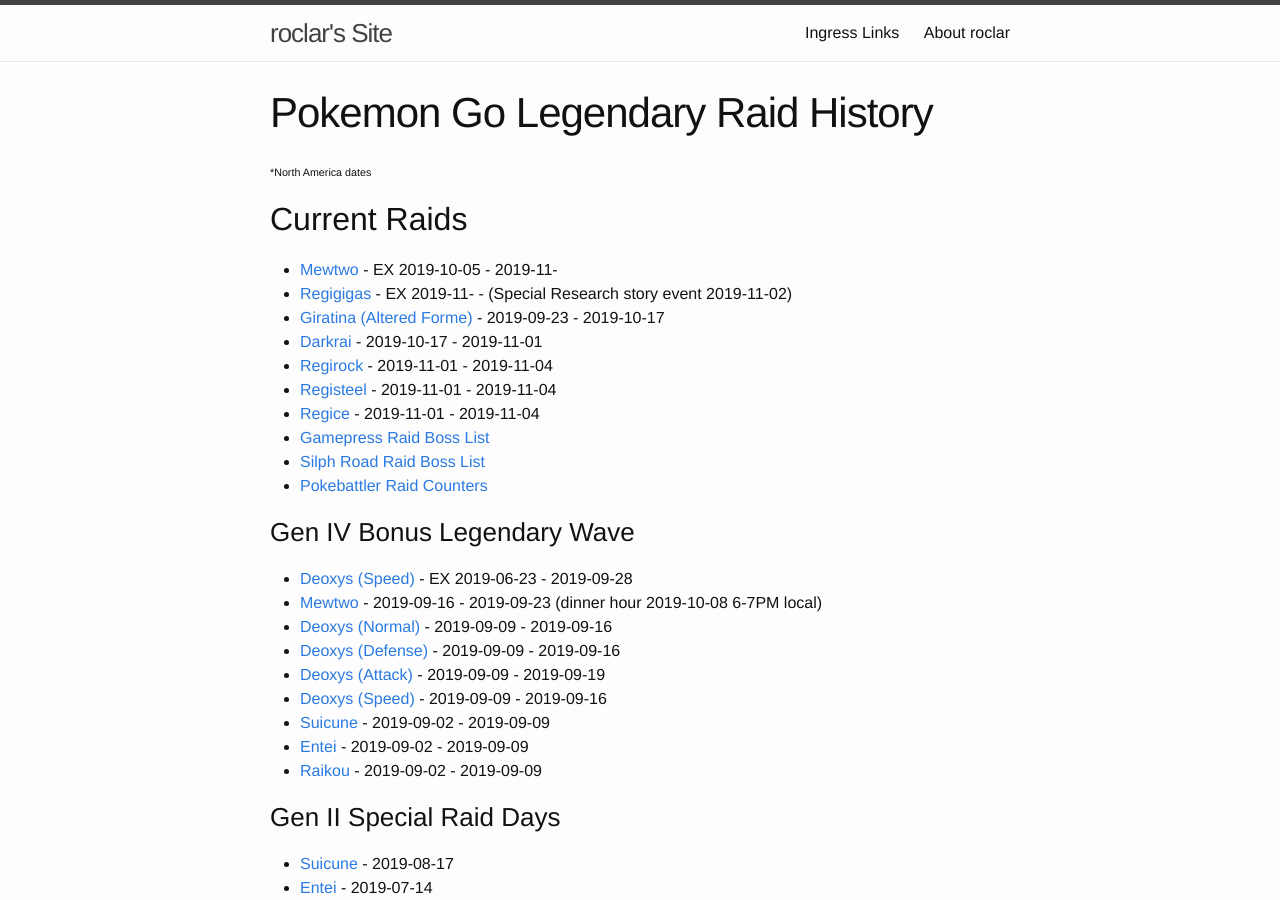
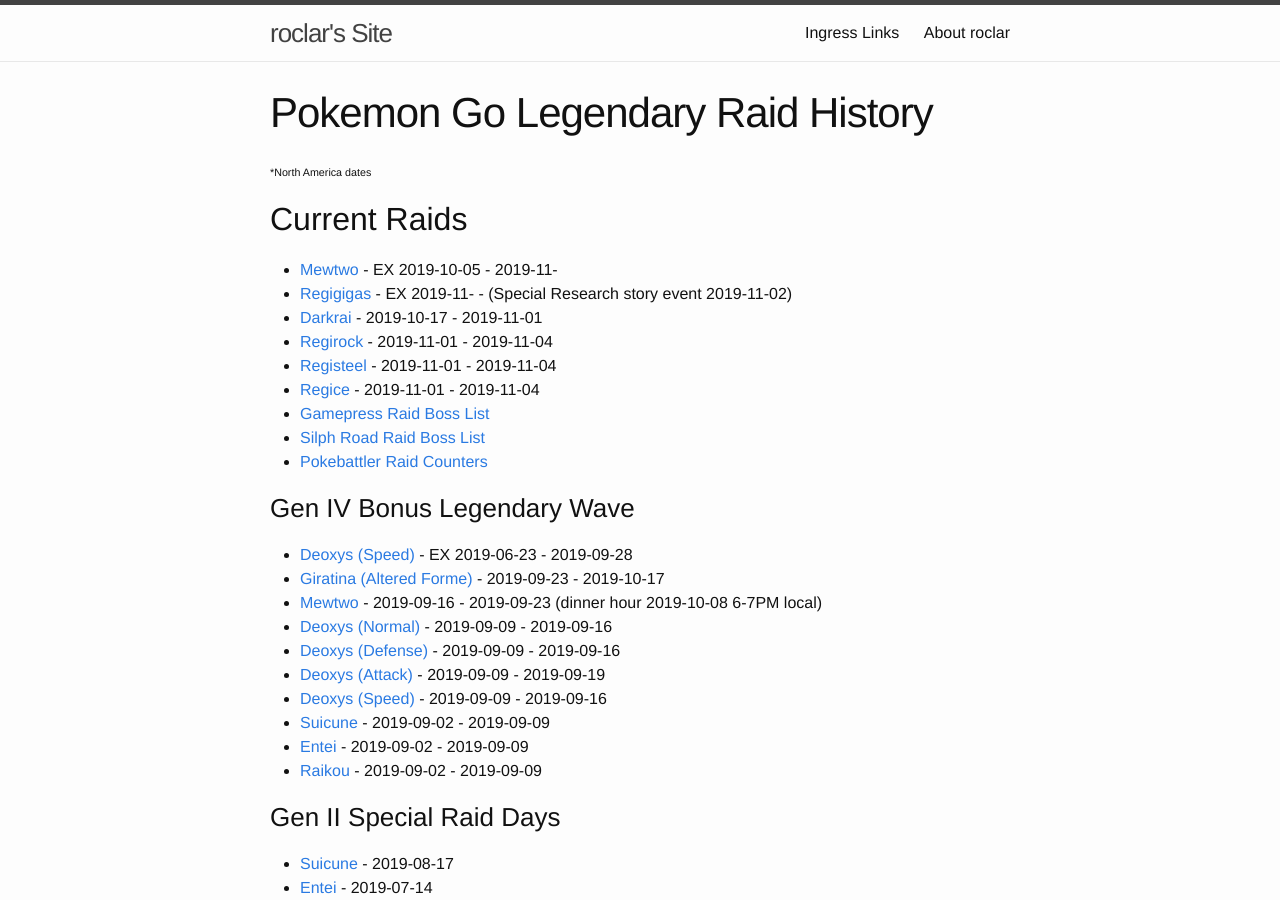
Before and after one commit to roclar/roclar.github.io, a Jekyll site: the page built from PoGoLegendaryHistory.md, in a window 1280 px wide and 900 px high. Built offline with Jekyll 4.4.1, drawn with Linux system fonts in a browser that asks for light colours; part of the change alters nothing that is shown.

```diff
--- a/PoGoLegendaryHistory.md
+++ b/PoGoLegendaryHistory.md
@@ -8,7 +8,6 @@ weight: 5
 ## Current Raids
 - [Mewtwo](https://db.pokemongohub.net/pokemon/150) - EX 2019-10-05 - 2019-11-
 - [Regigigas](https://db.pokemongohub.net/pokemon/486) - EX 2019-11- - (Special Research story event 2019-11-02)
-- [Giratina (Altered Forme)](https://db.pokemongohub.net/pokemon/487?form=Altered) - 2019-09-23 - 2019-10-17
 - [Darkrai](https://db.pokemongohub.net/pokemon/491) - 2019-10-17 - 2019-11-01
 - [Regirock](https://db.pokemongohub.net/pokemon/380) - 2019-11-01 - 2019-11-04
 - [Registeel](https://db.pokemongohub.net/pokemon/379) - 2019-11-01 - 2019-11-04
@@ -19,6 +18,7 @@ weight: 5
 
 ### Gen IV Bonus Legendary Wave
 - [Deoxys (Speed)](https://db.pokemongohub.net/pokemon/386?form=Speed) - EX 2019-06-23 - 2019-09-28
+- [Giratina (Altered Forme)](https://db.pokemongohub.net/pokemon/487?form=Altered) - 2019-09-23 - 2019-10-17
 - [Mewtwo](https://db.pokemongohub.net/pokemon/150) - 2019-09-16 - 2019-09-23 (dinner hour 2019-10-08 6-7PM local)
 - [Deoxys (Normal)](https://db.pokemongohub.net/pokemon/386) - 2019-09-09 - 2019-09-16
 - [Deoxys (Defense)](https://db.pokemongohub.net/pokemon/386?form=Defense) - 2019-09-09 - 2019-09-16
```
